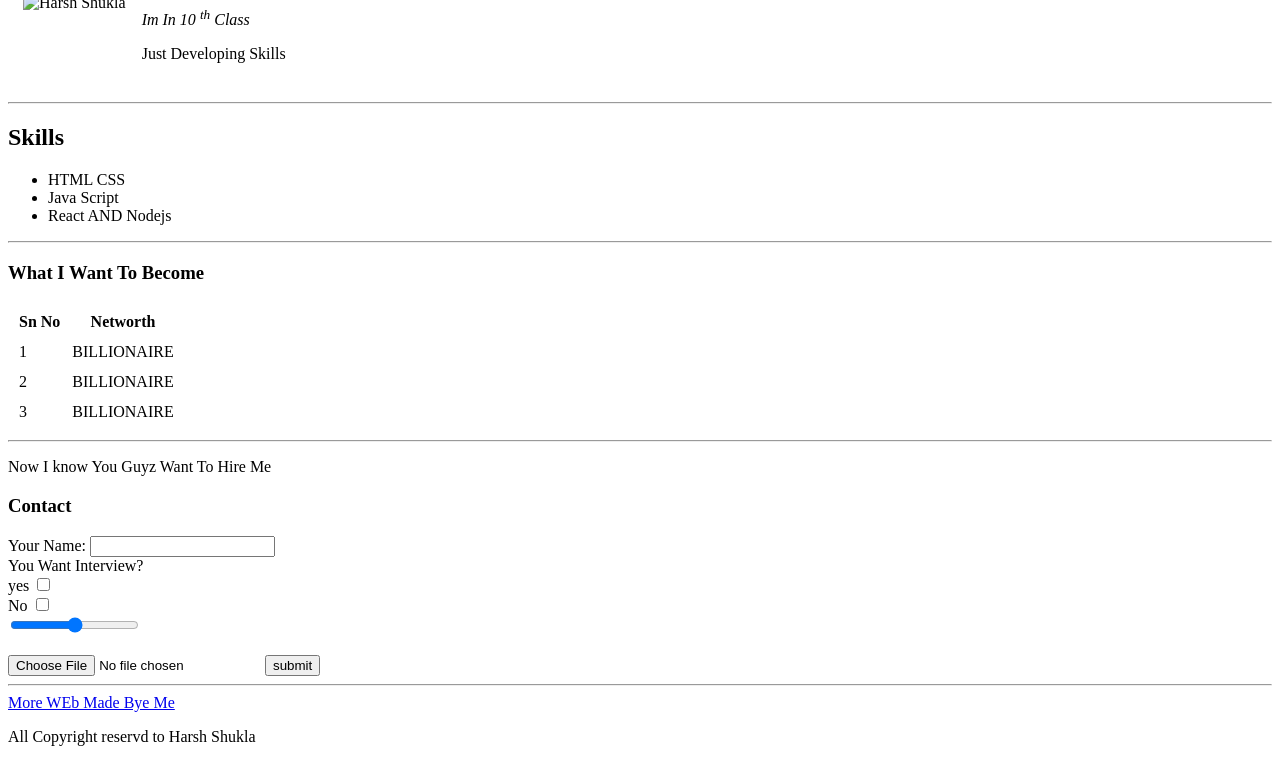
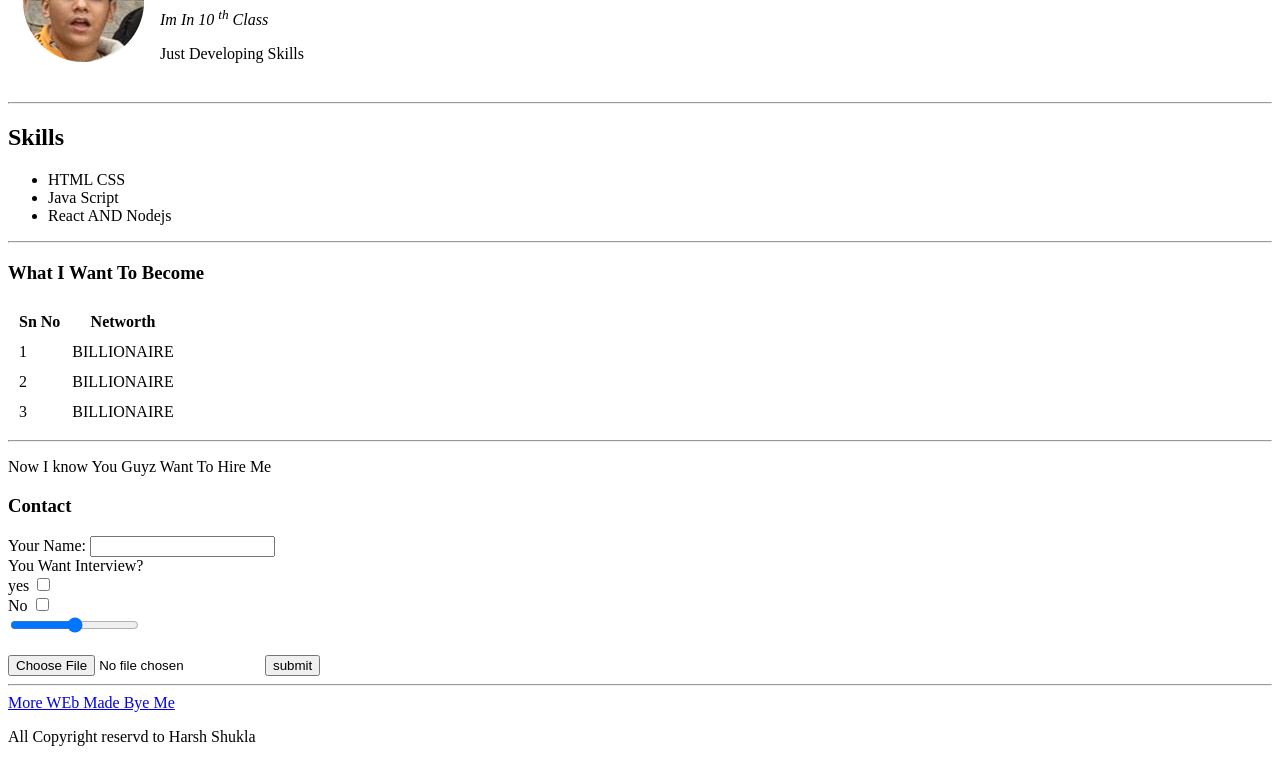
Before and after one commit to harsh1880/profile, a plain HTML site: page index.html in a window 1280 px wide. Shown: the part 96-858 px from the top of the page. Drawn offline with Linux system fonts and the light colour scheme.

Commit message:
Update index.html

```diff
--- a/index.html
+++ b/index.html
@@ -10,7 +10,7 @@
       <tr>
         <td>
           <img
-            src="picture/IMG-20201211-WA0008-modified.png"
+            src="IMG-20201211-WA0008-modified.png"
             alt="Harsh Shukla"
           />
         </td>
```
